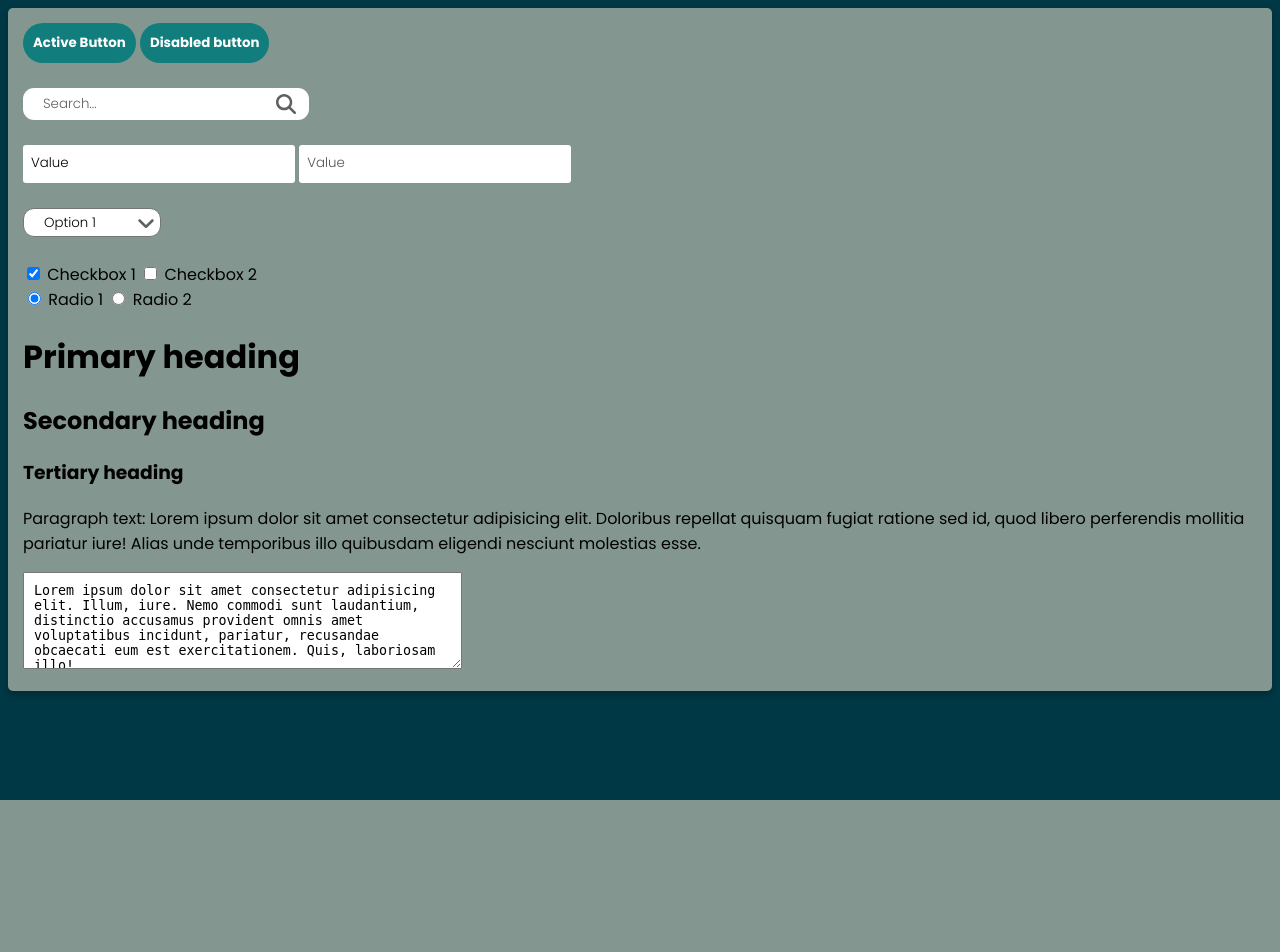
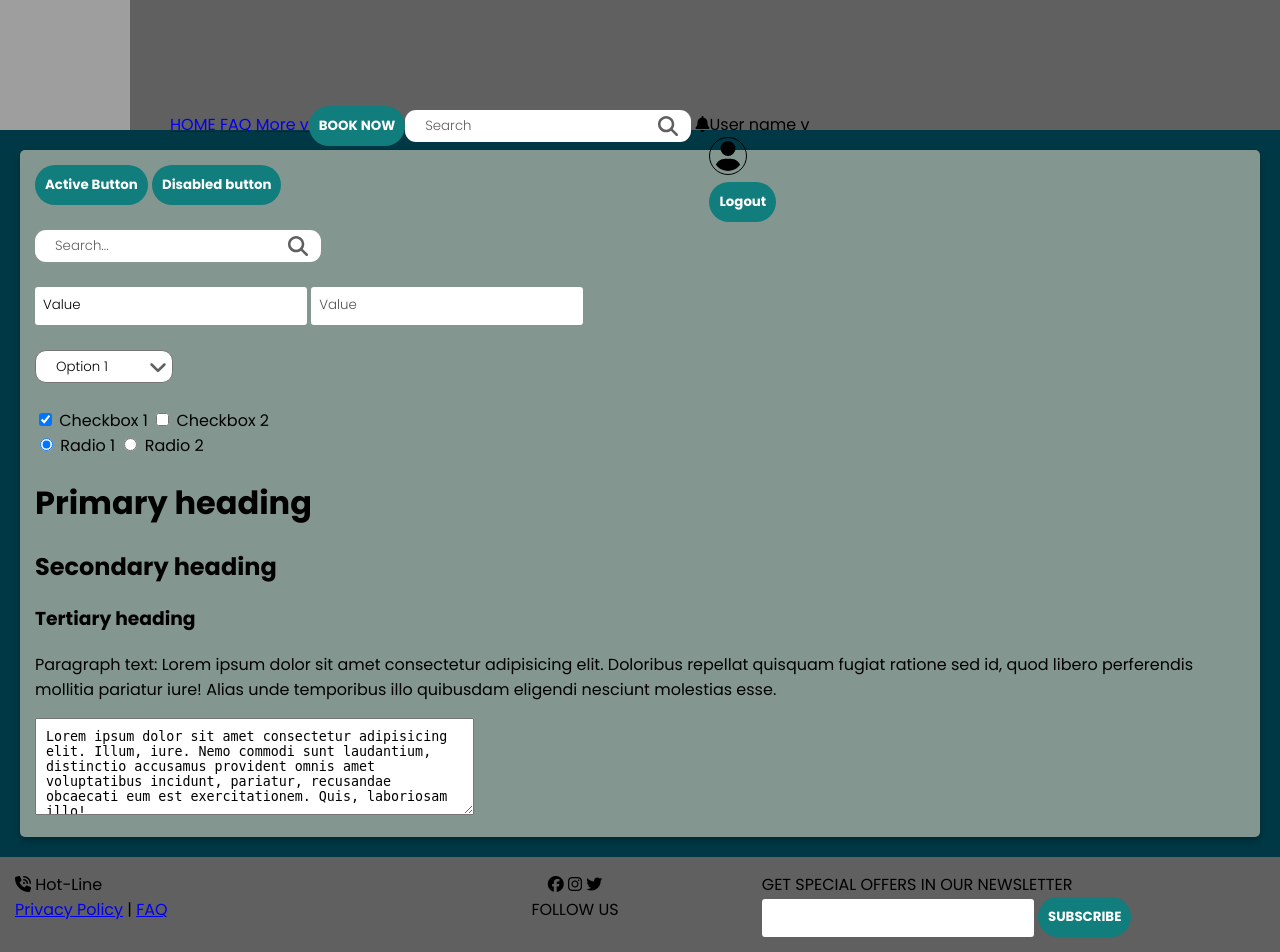
Before and after one commit to Seniru/boat-safari-trip-management, a PHP site: page /components.html in a window 1280 px wide. Before the commit the page ends 800 px from the top, so only its background shows below. Run offline with PHP 8.4, Linux system fonts and the light colour scheme; some libraries are stand-ins or nearby versions; grey boxes are pictures that could not be loaded.

Commit message:
Laying out header and footer

```diff
--- a/components.html
+++ b/components.html
@@ -3,14 +3,47 @@
 	<head>
 		<meta charset="UTF-8">
 		<meta name="viewport" content="width=device-width, initial-scale=1.0">
+		<!--google fonts-->
 		<link rel="preconnect" href="https://fonts.googleapis.com">
 		<link rel="preconnect" href="https://fonts.gstatic.com" crossorigin>
 		<link href="https://fonts.googleapis.com/css2?family=Poppins:ital,wght@0,100;0,200;0,300;0,400;0,500;0,600;0,700;0,800;0,900;1,100;1,200;1,300;1,400;1,500;1,600;1,700;1,800;1,900&display=swap" rel="stylesheet">
+		<!--component styles-->
 		<link rel="stylesheet" href="styles/components.css">
+		<!--font awesomem-->
+		<script src="https://kit.fontawesome.com/36fdbb8e6c.js" crossorigin="anonymous"></script>
 		<title>Website components</title>
 	</head>
 	<body>
+		<!-- Extra styles for this page, do not copy-->
+		<style>
+			.container {
+				margin: 20px;
+			}
+		</style>
+
 		<header>
+			<div id="header-logo">
+				<img src="/" alt="logo" width="130px" height="130px">
+			</div>
+			<nav id="header-nav">
+				<ul>
+					<a href="/">HOME</a>
+					<a href="/">FAQ</a>
+					<a href="/">More v</a>
+				</ul>
+			</nav>
+			<div id="header-actions">
+				<button class="special">BOOK NOW</button>
+			</div>
+			<div id="header-notifications">
+				<input type="search" placeholder="Search">
+				<i class="fa-solid fa-bell"></i>
+			</div>
+			<div id="header-user-profile">
+				User name v <br>
+				<img src="images/user-solid.svg" class="profile-image"><br>
+				<button class="special">Logout</button>
+			</div>
 		</header>
 
 		<div class="container">
@@ -42,6 +75,23 @@
 		</div>
 
 		<footer>
+			<div id="footer-links">
+				<i class="fa-solid fa-phone-volume"></i> Hot-Line <br>
+				<a href="privacy.html">Privacy Policy</a> |
+				<a href="faq.html">FAQ</a>
+			</div>
+			<div id="footer-socials">
+				<i class="fa-brands fa-facebook"></i>
+				<i class="fa-brands fa-instagram"></i>
+				<i class="fa-brands fa-twitter"></i>
+				<br>
+				FOLLOW US
+			</div>
+			<div id="footer-newsletter">
+				GET SPECIAL OFFERS IN OUR NEWSLETTER <br>
+				<input type="email">
+				<button>SUBSCRIBE</button>
+			</div>
 		</footer>
 	</body>
 </html>
--- a/styles/components.css
+++ b/styles/components.css
@@ -7,16 +7,65 @@
 body {
 	background-color: #013845;
 	font-family: "Poppins", sans-serif;
+	margin: 0;
 }
 
 
 /* header style */
 header {
+	position: sticky;
+	background-color: #606060;
+	top: 0px;
+	left: 0px;
+	width: 100%;
+	height: 130px;
+}
+
+header > div, header > nav {
+	display: table-cell;
+}
+
+header > #header-logo {
+
+}
+
+header > nav#header-nav {
+
+}
+
+header > #header-actions {
+
+}
+
+header > #header-notifications {
+
+}
+
+header > #header-user-profile {
 
 }
 
 /* footer style */
 footer {
+	margin-top: 10px;
+	padding: 15px;
+	background-color: #606060;
+}
+
+footer > div {
+	display: table-cell;
+	width: 33%;
+}
+
+footer > #footer-links {
+
+}
+
+footer > #footer-socials {
+	text-align: center;
+}
+
+footer > #footer-newsletter {
 
 }
 
@@ -70,7 +119,9 @@ button.special {
 }
 
 /* input (text, number) style */
-input[type=text], input[type=number] {
+input[type=text],
+input[type=number],
+input[type=email] {
 	background-color: #FFFFFF;
 	border-radius: 3px;
 	padding: 8px;
@@ -82,7 +133,9 @@ input[type=text], input[type=number] {
   	font-style: normal
 }
 
-input[type=text]:focus, input[type=number]:focus {
+input[type=text]:focus,
+input[type=number]:focus,
+input[type=email]:focus {
 	border-bottom: 2px solid #FDF526;
 }
 
@@ -179,3 +232,11 @@ textarea {
 	box-shadow: 0px 4px 6px 0px rgba(0,0,0,.25);
 	padding: 15px;
 }
+
+.profile-image {
+	border-radius: 50%;
+	width: 30px;
+	height: 30px;
+	border: 1px solid black;
+	padding: 3px;
+}
```
Also changed, not shown: images/user-solid.svg (added).
